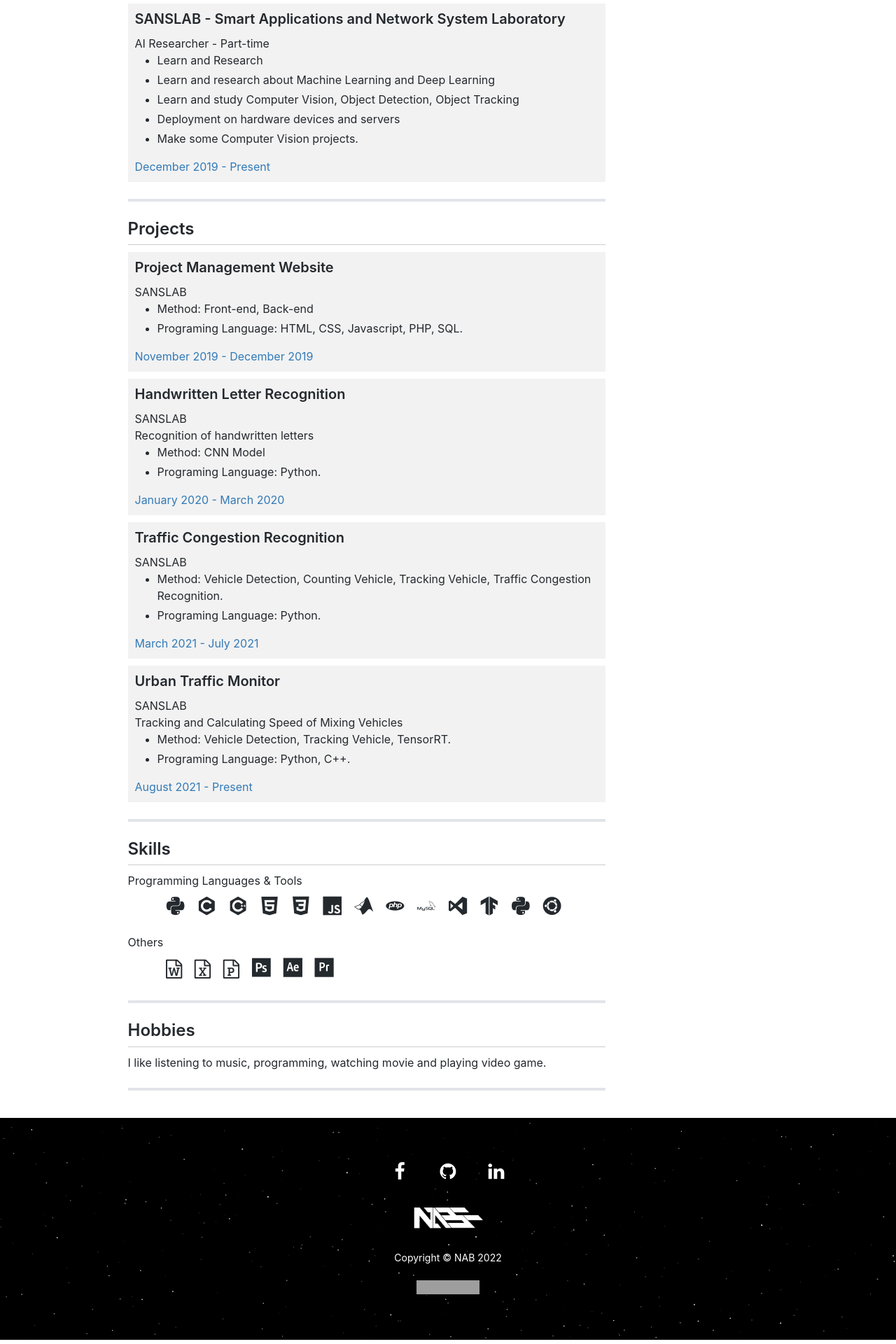
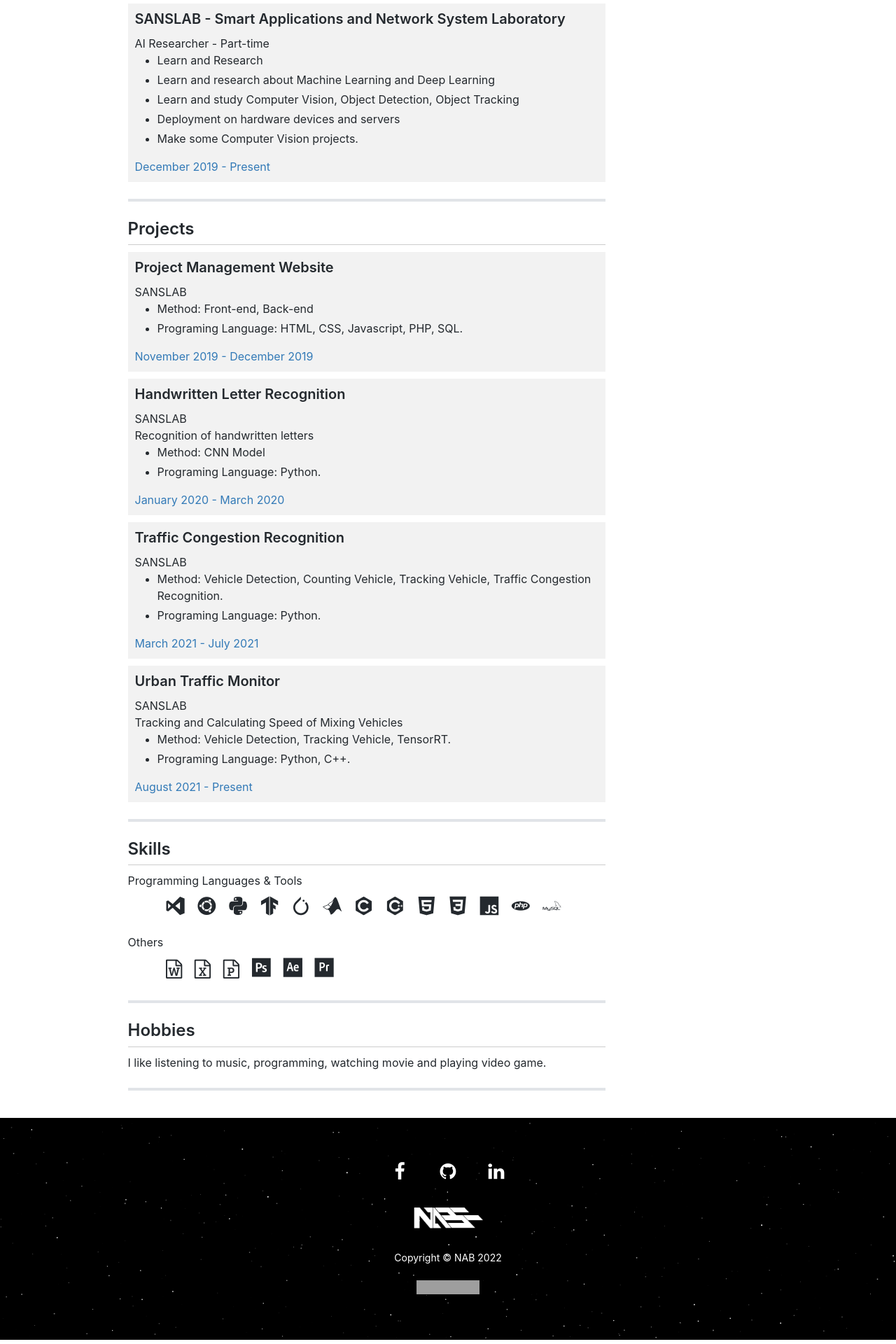
Before and after one commit to nab1010/nab1010.github.io, a Jekyll site: the page built from profile.html, in a window 1280 px wide. Shown: the part 1426-3346 px from the top of the page at 70% size. Built offline with Jekyll 4.4.1, drawn with Linux system fonts in a browser that asks for light colours; nearby versions of some CDN libraries; comment, search, counter and statistics services are not loaded; grey boxes are pictures that could not be loaded.

Commit message:
update Profile

```diff
--- a/profile.html
+++ b/profile.html
@@ -161,19 +161,19 @@ hidden: true
                         <li class="list-inline-item"><img src="https://cdn.jsdelivr.net/gh/devicons/devicon/icons/vscode/vscode-original.svg" /></li>
                         <li class="list-inline-item"><img src="https://cdn.jsdelivr.net/gh/devicons/devicon/icons/tensorflow/tensorflow-original.svg" /></li>
                         <li class="list-inline-item"><img src="https://cdn.jsdelivr.net/gh/devicons/devicon/icons/ubuntu/ubuntu-plain.svg" /></li> -->
+                        <li class="list-inline-item"><i class="devicon-visualstudio-plain"></i></li>
+                        <li class="list-inline-item"><i class="devicon-ubuntu-plain"></i></li>
                         <li class="list-inline-item"><i class="devicon-python-plain"></i></li>
+                        <li class="list-inline-item"><i class="devicon-tensorflow-original"></i></li>
+                        <li class="list-inline-item"><i class="devicon-pytorch-original"></i></li>
+                        <li class="list-inline-item"><i class="devicon-matlab-plain"></i></li>
                         <li class="list-inline-item"><i class="devicon-c-plain"></i></li>
                         <li class="list-inline-item"><i class="devicon-cplusplus-plain"></i></li>
                         <li class="list-inline-item"><i class="devicon-html5-plain"></i></li>
                         <li class="list-inline-item"><i class="devicon-css3-plain"></i></li>
                         <li class="list-inline-item"><i class="devicon-javascript-plain"></i></li>
-                        <li class="list-inline-item"><i class="devicon-matlab-plain"></i></li>
                         <li class="list-inline-item"><i class="devicon-php-plain"></i></li>
                         <li class="list-inline-item"><i class="devicon-mysql-plain-wordmark"></i></li>
-                        <li class="list-inline-item"><i class="devicon-visualstudio-plain"></i></li>
-                        <li class="list-inline-item"><i class="devicon-tensorflow-original"></i></li>
-                        <li class="list-inline-item"><i class="devicon-python-plain"></i></li>
-                        <li class="list-inline-item"><i class="devicon-ubuntu-plain"></i></li>
 
                     </ul>
                     <div class="subheading mb-3">Others</div>
```
